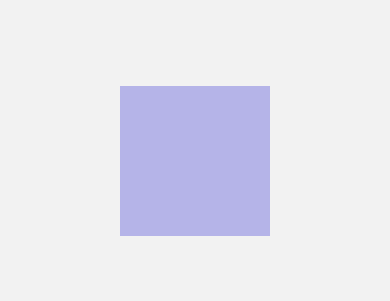
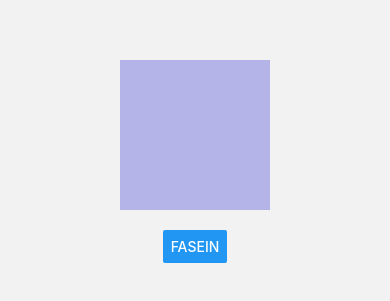
Before and after one commit to Majomon/06-ReactNativeComponents, a React Native app: screen /Animation101Screen in a window 390 px wide. Shown: the part 261-562 px from the top of the page. Built offline with nearby package versions, Linux system fonts and the light colour scheme.

Commit message:
Hecho fadeIn

```diff
--- a/src/screens/Animation101Screen.tsx
+++ b/src/screens/Animation101Screen.tsx
@@ -1,12 +1,23 @@
 import React, {useRef} from 'react';
-import {Animated, StyleSheet, View} from 'react-native';
+import {Animated, Button, StyleSheet, View} from 'react-native';
 
 const Animation101Screen = () => {
   const opacity = useRef(new Animated.Value(0.4)).current;
 
+  const fadeIn = () => {
+    Animated.timing(opacity, {
+      //Valor al que necesito que llegue
+      toValue: 1,
+      //Lo que va a durar :D en milisegundos
+      duration: 300,
+      useNativeDriver: true,
+    }).start();
+  };
+
   return (
     <View style={styles.container}>
-      <Animated.View style={{...styles.purpleBox, opacity}} />
+      <Animated.View style={{...styles.purpleBox, opacity, marginBottom: 20}} />
+      <Button title="FaseIn" onPress={fadeIn} />
     </View>
   );
 };
```
